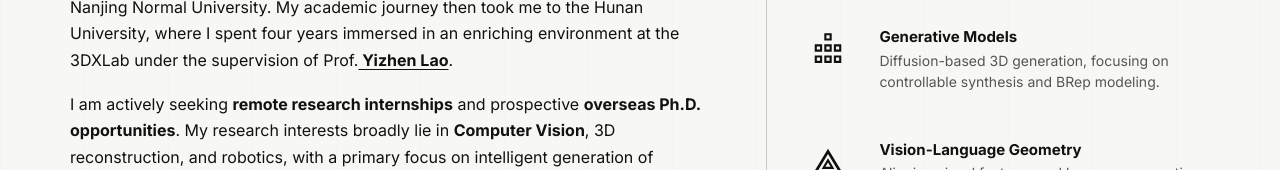
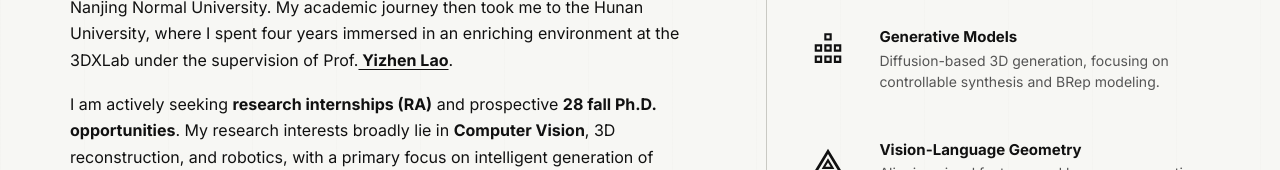
Before and after one commit to Rilpraa0110/Rilpraa0110.github.io, a plain HTML site: page index.html in a window 1280 px wide. Shown: the part 842-1012 px from the top of the page. Drawn offline with Linux system fonts and the light colour scheme.

Commit message:
Update index.html

```diff
--- a/index.html
+++ b/index.html
@@ -79,8 +79,8 @@
             under the supervision of Prof.<a class="text-link" href="https://csee.hnu.edu.cn/people/laoyizhen" target="_blank" rel="noopener noreferrer"> Yizhen Lao</a>.
           </p>
           <p>
-            I am actively seeking <strong>remote research internships</strong> and prospective
-            <strong>overseas Ph.D. opportunities</strong>. My research interests broadly lie in
+            I am actively seeking <strong>research internships (RA)</strong> and prospective
+            <strong> 28 fall Ph.D. opportunities</strong>. My research interests broadly lie in
             <strong>Computer Vision</strong>, 3D reconstruction, and robotics, with a primary focus
             on intelligent generation of Computer-Aided Design (<strong>CAD</strong>) models.
           </p>
```
